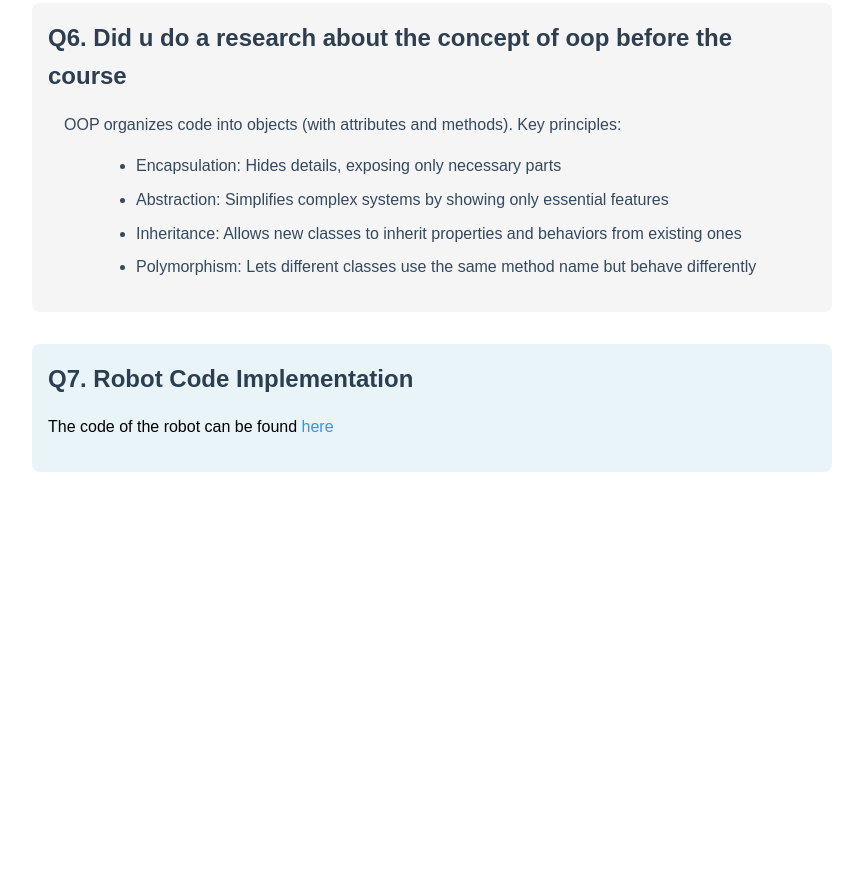
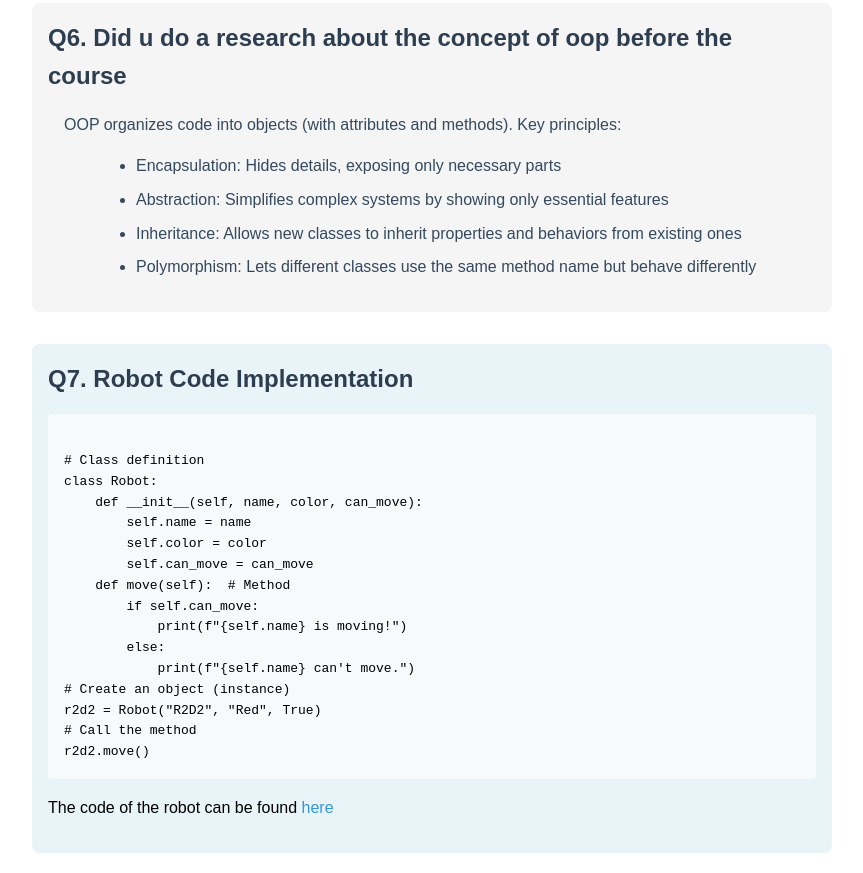
Before and after one commit to abdo0vuln/OOP, a plain HTML site: page index.html in a window 1280 px wide. Shown: the part 996-1869 px from the top of the page, without its empty margins (208-1071 px from the left). Before the commit the page ends 1488 px from the top, so only its background shows below. Drawn offline with Linux system fonts and the light colour scheme.

Commit message:
3 and commit

```diff
--- a/index.html
+++ b/index.html
@@ -46,6 +46,14 @@
         }
         a:hover {
             text-decoration: underline;
+        }
+        .code-block {
+            background-color: #f8f9fa;
+            padding: 1rem;
+            border-radius: 4px;
+            font-family: monospace;
+            white-space: pre;
+            margin: 1rem 0;
         }
     </style>
 </head>
@@ -105,6 +113,22 @@
 
     <div class="code-link">
         <div class="question">Q7. Robot Code Implementation</div>
+        <div class="code-block">
+# Class definition
+class Robot:
+    def __init__(self, name, color, can_move):
+        self.name = name
+        self.color = color
+        self.can_move = can_move
+    def move(self):  # Method
+        if self.can_move:
+            print(f"{self.name} is moving!")
+        else:
+            print(f"{self.name} can't move.")
+# Create an object (instance)
+r2d2 = Robot("R2D2", "Red", True)
+# Call the method
+r2d2.move()</div>
         <p>The code of the robot can be found <a href="POO.html">here</a></p>
     </div>
 </body>
```
